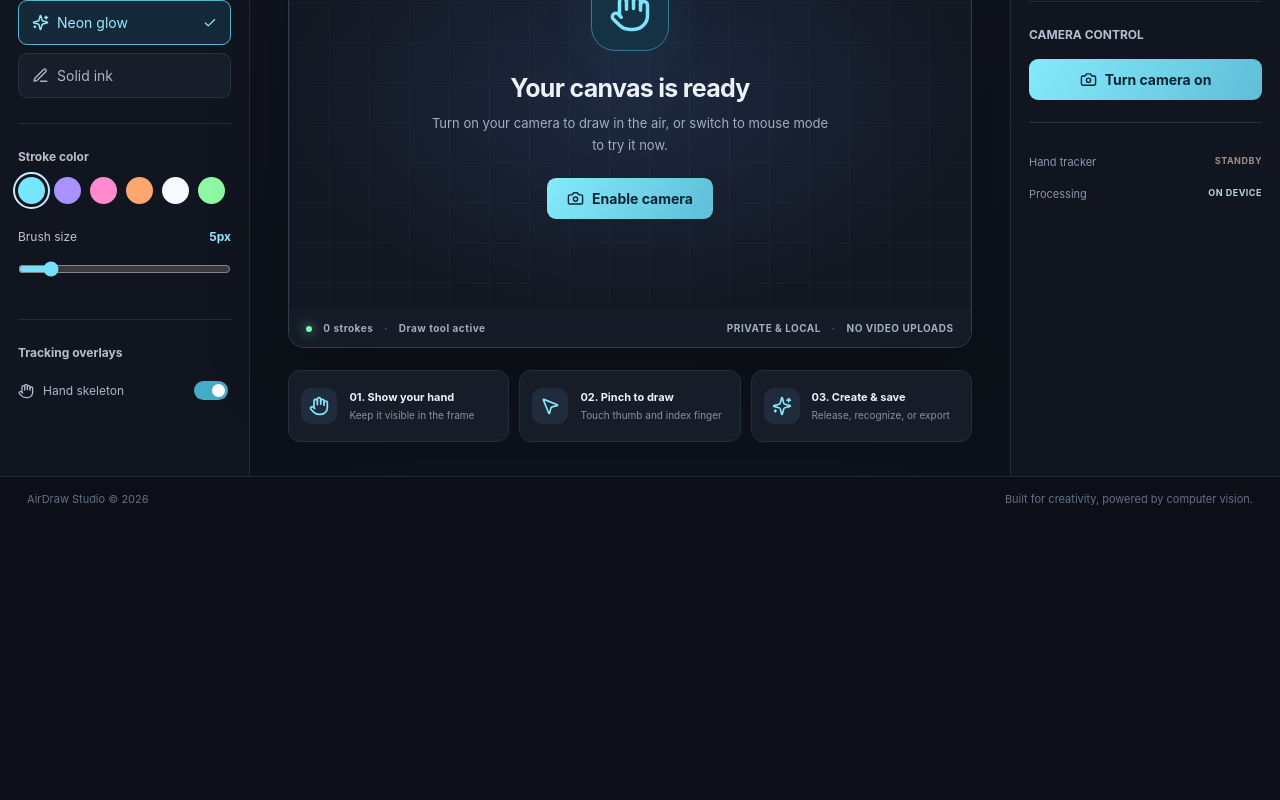
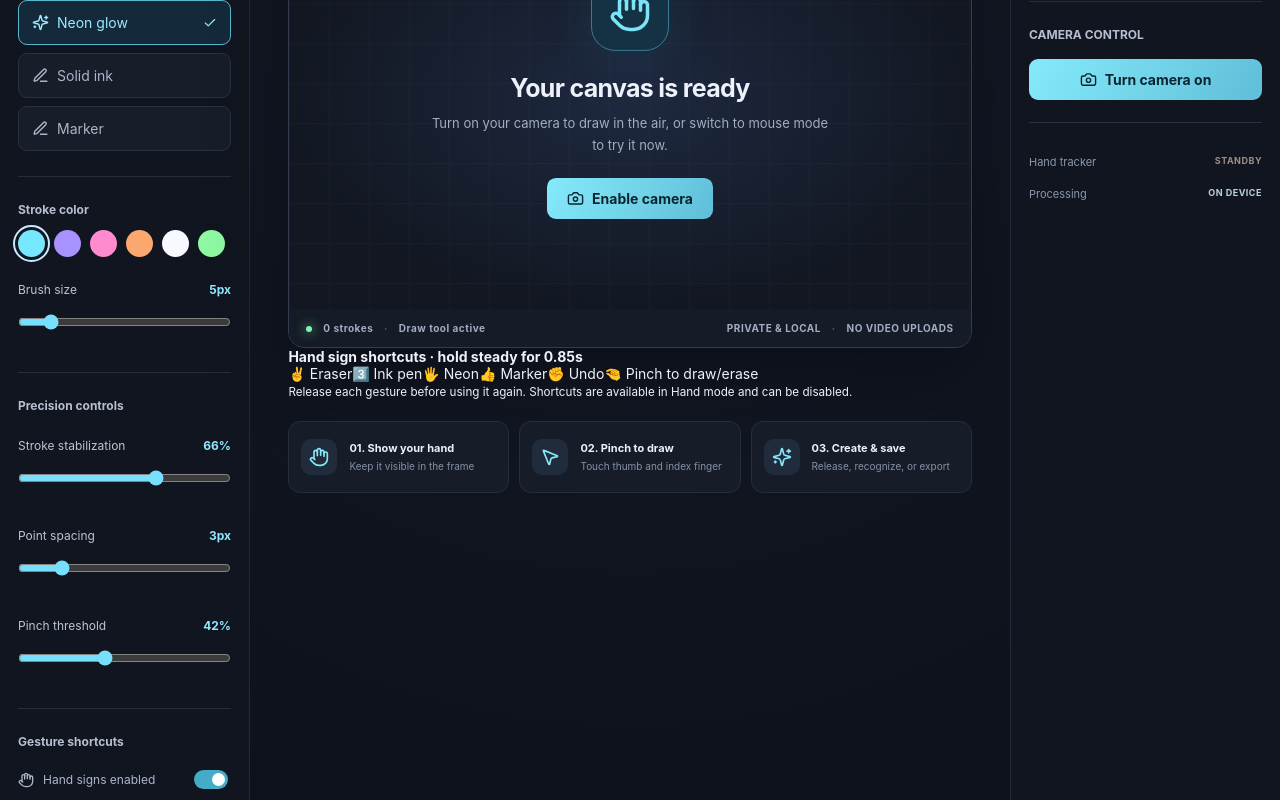
Before and after one commit to KhurramMunir95/airdraw, a Next.js app: page /airdraw/ in a window 1280 px wide. Shown: the part 420-1220 px from the top of the page. Before the commit the page ends 942 px from the top, so only its background shows below. Built offline with nearby package versions, Linux system fonts and the light colour scheme.

Commit message:
feat: wire precise drawing controls and gesture shortcuts with visual feedback

```diff
--- a/components/AirDrawStudio.tsx
+++ b/components/AirDrawStudio.tsx
@@ -3,6 +3,7 @@
 import { useCallback, useEffect, useRef, useState } from "react";
 import { Camera, CameraOff, Download, Eraser, Hand, Sparkles, Type, Undo2, Redo2, Trash2, MousePointer2, RefreshCw, Check, X, PenLine, Settings2 } from "lucide-react";
 
+import { GestureHold, detectHandSign, GESTURE_LABELS, smoothCursor, type HandSign } from "../lib/gestures";
 import { recognizeInk, type OCRResult, type RecognitionMode, type InkStroke } from "../lib/recognition";
 type P = { x: number; y: number };
 type Stroke = InkStroke;
@@ -22,6 +23,20 @@ export default function AirDrawStudio() {
   const overlayRef = useRef<HTMLCanvasElement>(null);
   const trackerRef = useRef<any>(null);
   const streamRef = useRef<MediaStream | null>(null);
+  const gestureHoldRef=useRef(new GestureHold());
+  const cursorRef=useRef<P|null>(null);
+  const [gesturesEnabled,setGesturesEnabled]=useState(true);
+  const gesturesEnabledRef=useRef(true);
+  const [gestureStatus,setGestureStatus]=useState("Show a gesture");
+  const [gestureProgress,setGestureProgress]=useState(0);
+  const gestureStatusRef=useRef("");
+  const [stabilization,setStabilization]=useState(66);
+  const stabilizationRef=useRef(66);
+  const [precision,setPrecision]=useState(3);
+  const precisionRef=useRef(3);
+  const [pinchSensitivity,setPinchSensitivity]=useState(42);
+  const pinchSensitivityRef=useRef(42);
+  const [gestureHelp,setGestureHelp]=useState(true);
   const rafRef = useRef<number>(0);
   const sessionRef = useRef(0);
   const strokesRef = useRef<Stroke[]>([]);
@@ -31,7 +46,7 @@ export default function AirDrawStudio() {
   const modeRef = useRef<"hand"|"mouse">("hand");
   const colorRef = useRef(COLORS[0]);
   const widthRef = useRef(5);
-  const brushRef = useRef<"neon"|"pen">("neon");
+  const brushRef = useRef<"neon"|"pen"|"marker">("neon");
   const [cameraOn, setCameraOn] = useState(false);
   const [loading, setLoading] = useState(false);
   const [loadingStage, setLoadingStage] = useState("Starting camera...");
@@ -41,7 +56,7 @@ export default function AirDrawStudio() {
   const skeletonRef = useRef(true);
   const [color, setColor] = useState(COLORS[0]);
   const [width, setWidth] = useState(5);
-  const [brush, setBrush] = useState<"neon"|"pen">("neon");
+  const [brush, setBrush] = useState<"neon"|"pen"|"marker">("neon");
   const [wordMode, setWordMode] = useState(false);
   const [ocrMode,setOcrMode] = useState<RecognitionMode>("word");
   const [ocrResult,setOcrResult] = useState<OCRResult|null>(null);
@@ -97,10 +112,11 @@ export default function AirDrawStudio() {
       ctx.lineWidth=s.width;
       ctx.lineJoin="round";
       ctx.lineCap="round";
+      ctx.globalAlpha=s.mode==="marker"?.58:1;
       ctx.shadowColor=s.mode === "neon" ? s.color : "transparent";
       ctx.shadowBlur=s.mode === "neon" ? 17 : 0;
       ctx.stroke();
-      ctx.shadowBlur=0;
+      ctx.shadowBlur=0;ctx.globalAlpha=1;
       if(s.points.length===1){ctx.beginPath();ctx.arc(last.x,last.y,s.width/2,0,Math.PI*2);ctx.fillStyle=s.color;ctx.fill();}
     }
   }, []);
@@ -120,7 +136,7 @@ export default function AirDrawStudio() {
       pinchingRef.current=true;
     } else if (activeRef.current) {
       const prev=lastPointRef.current;
-      if(!prev || Math.hypot(point.x-prev.x,point.y-prev.y)>2.3) activeRef.current.points.push(point);
+      if(!prev || Math.hypot(point.x-prev.x,point.y-prev.y)>precisionRef.current) activeRef.current.points.push(point);
     }
     lastPointRef.current=point;
     renderStrokes();
@@ -128,6 +144,7 @@ export default function AirDrawStudio() {
 
   const stopCamera = useCallback(() => {
     sessionRef.current += 1;
+    gestureHoldRef.current.reset();cursorRef.current=null;
     setLoadingStage("Starting camera...");
     cancelAnimationFrame(rafRef.current);
     streamRef.current?.getTracks().forEach(t=>t.stop());
@@ -196,13 +213,34 @@ export default function AirDrawStudio() {
                 for(const {start,end} of vision.HandLandmarker.HAND_CONNECTIONS){const q=p(start),r=p(end);ctx.beginPath();ctx.moveTo(q.x,q.y);ctx.lineTo(r.x,r.y);ctx.stroke();}
                 landmarks.forEach((_:any,i:number)=>{const q=p(i);ctx.beginPath();ctx.arc(q.x,q.y,i===8?6:3,0,Math.PI*2);ctx.fillStyle=i===8?"#fff":"#76e7fc";ctx.fill();});
               }
-              const tip=p(8), thumb=p(4);
-              const distance=Math.hypot(tip.x-thumb.x,tip.y-thumb.y);
-              const pinch=pinchingRef.current ? distance<56 : distance<37;
+              const rawTip=p(8), thumb=p(4);
+              const tip=smoothCursor(cursorRef.current,rawTip,stabilizationRef.current);
+              cursorRef.current=tip;
+              const palmSize=Math.hypot(p(0).x-p(9).x,p(0).y-p(9).y);
+              const pinchRatio=Math.hypot(rawTip.x-thumb.x,rawTip.y-thumb.y)/Math.max(20,palmSize);
+              const threshold=pinchSensitivityRef.current/100;
+              const pinch=pinchingRef.current ? pinchRatio<threshold*1.4 : pinchRatio<threshold;
               if(modeRef.current==="hand") addPoint(tip,pinch);
+              if(gesturesEnabledRef.current && !pinch && !pinchingRef.current){
+                const event=gestureHoldRef.current.update(detectHandSign(landmarks),performance.now());
+                const label=event.candidate?GESTURE_LABELS[event.candidate]:"Show a gesture";
+                if(gestureStatusRef.current!==label){gestureStatusRef.current=label;setGestureStatus(label);}
+                setGestureProgress(Math.round(event.progress*100));
+                if(event.triggered){
+                  const sign=event.triggered;
+                  if(sign==="victory"){toolRef.current="erase";setTool("erase");}
+                  if(sign==="open"){toolRef.current="draw";setTool("draw");brushRef.current="neon";setBrush("neon");}
+                  if(sign==="three"){toolRef.current="draw";setTool("draw");brushRef.current="pen";setBrush("pen");}
+                  if(sign==="thumbs_up"){toolRef.current="draw";setTool("draw");brushRef.current="marker";setBrush("marker");}
+                  if(sign==="fist"){const previous=undoRef.current.pop();if(previous){redoRef.current.push(strokesRef.current.map(s=>({...s,points:s.points.map(v=>({...v}))})));setCanRedo(true);strokesRef.current=previous;setStrokesCount(previous.length);renderStrokes();}}
+                }
+              }else if(pinch)gestureHoldRef.current.reset();
               ctx.beginPath();ctx.arc(tip.x,tip.y,pinch?14:10,0,Math.PI*2);
               ctx.strokeStyle=pinch?"#a2ffa2":"#ffffff";ctx.lineWidth=3;ctx.stroke();
-            }else if(modeRef.current==="hand"){addPoint({x:0,y:0},false);}
+            }else{
+              cursorRef.current=null;gestureHoldRef.current.reset();
+              if(modeRef.current==="hand")addPoint({x:0,y:0},false);
+            }
           }catch(e){console.warn("Tracking frame failed",e);}
         }
         rafRef.current=requestAnimationFrame(tick);
@@ -219,7 +257,7 @@ export default function AirDrawStudio() {
         if(!streamRef.current) setCameraOn(false);
       }
     }finally{if(session===sessionRef.current)setLoading(false);}
-  },[addPoint,loading]);
+  },[addPoint,loading,renderStrokes]);
 
   const recognize = async () => {
     finishStroke();setReading(true);setError("");
@@ -237,7 +275,7 @@ export default function AirDrawStudio() {
   const save=()=>{const c=document.createElement("canvas");c.width=W;c.height=H;const ctx=c.getContext("2d");if(!ctx)return;ctx.drawImage(drawingRef.current!,0,0);const a=document.createElement("a");a.download="airdraw-art.png";a.href=c.toDataURL("image/png");a.click();};
   const mousePoint=(e:React.PointerEvent<HTMLCanvasElement>):P=>{const b=e.currentTarget.getBoundingClientRect();return{x:(e.clientX-b.left)/b.width*W,y:(e.clientY-b.top)/b.height*H};};
   return <main className="app">
-    <header className="topbar"><div className="brand"><div className="brandmark"><Sparkles size={21}/></div><div><strong>AirDraw<span> Studio</span></strong><small>CREATE WITHOUT TOUCHING</small></div></div><div className="headcenter"><span className="pulse"/> {cameraOn?"CAMERA LIVE":"CAMERA OFF"} <span className="headsplit">/</span> HAND {tracking?"DETECTED":"WAITING"} </div><div className="topactions"><span className="version">v2.0</span><a href="https://github.com/KhurramMunir95/airdraw" target="_blank" rel="noopener noreferrer" className="github">GitHub ↗</a></div></header>
+    <header className="topbar"><div className="brand"><div className="brandmark"><Sparkles size={21}/></div><div><strong>AirDraw<span> Studio</span></strong><small>CREATE WITHOUT TOUCHING</small></div></div><div className="headcenter"><span className="pulse"/> {cameraOn?"CAMERA LIVE":"CAMERA OFF"} <span className="headsplit">/</span> HAND {tracking?"DETECTED":"WAITING"} </div><div className="topactions"><span className="version">v3.0</span><a href="https://github.com/KhurramMunir95/airdraw" target="_blank" rel="noopener noreferrer" className="github">GitHub ↗</a></div></header>
     <section className="content">
       <aside className="sidebar"><div className="asidehead"><span>WORKSPACE</span><Settings2 size={16}/></div>
         <div className="paneltitle">Input mode</div>
@@ -247,10 +285,22 @@ export default function AirDrawStudio() {
         <div className="modebuttons"><button className={tool==="draw"?"selected":""} onClick={()=>setActiveTool("draw")}><PenLine size={17}/> Draw</button><button className={tool==="erase"?"selected":""} onClick={()=>setActiveTool("erase")}><Eraser size={17}/> Erase</button></div>
         {tool==="erase" && <><label className="rangehead">Eraser radius <strong>{eraserSize}px</strong></label><input className="slider" type="range" min="10" max="70" value={eraserSize} onChange={e=>{setEraserSize(+e.target.value);eraserSizeRef.current=+e.target.value;}} /></>}
         <div className="sepline"/>
-        <div className="paneltitle">Brush style</div><div className="brushes"><button className={brush==="neon"?"brush selected":"brush"} onClick={()=>{brushRef.current="neon";setBrush("neon");}}><Sparkles size={17}/> Neon glow <Check size={14}/></button><button className={brush==="pen"?"brush selected":"brush"} onClick={()=>{brushRef.current="pen";setBrush("pen");}}><PenLine size={17}/> Solid ink <Check size={14}/></button></div>
+        <div className="paneltitle">Brush style</div><div className="brushes"><button className={brush==="neon"?"brush selected":"brush"} onClick={()=>{brushRef.current="neon";setBrush("neon");}}><Sparkles size={17}/> Neon glow <Check size={14}/></button><button className={brush==="pen"?"brush selected":"brush"} onClick={()=>{brushRef.current="pen";setBrush("pen");}}><PenLine size={17}/> Solid ink <Check size={14}/></button><button className={brush==="marker"?"brush selected":"brush"} onClick={()=>{brushRef.current="marker";setBrush("marker");}}><PenLine size={17}/> Marker <Check size={14}/></button></div>
         <div className="sepline"/>
         <div className="paneltitle">Stroke color</div><div className="swatches">{COLORS.map(c=><button key={c} aria-label={c} onClick={()=>{setColor(c);colorRef.current=c;}} className={c===color?"swatch current":"swatch"} style={{background:c}} />)}</div>
         <label className="rangehead">Brush size <strong>{width}px</strong></label><input className="slider" type="range" min="2" max="26" value={width} onChange={e=>{const n=+e.target.value;setWidth(n);widthRef.current=n;}} />
+        <div className="sepline"/>
+        <div className="paneltitle">Precision controls</div>
+        <label className="rangehead">Stroke stabilization <strong>{stabilization}%</strong></label>
+        <input className="slider" aria-label="Stabilization" type="range" min="0" max="100" value={stabilization} onChange={e=>{setStabilization(+e.target.value);stabilizationRef.current=+e.target.value;}} />
+        <label className="rangehead">Point spacing <strong>{precision}px</strong></label>
+        <input className="slider" type="range" min="1" max="12" step="1" value={precision} onChange={e=>{setPrecision(+e.target.value);precisionRef.current=+e.target.value;}} />
+        <label className="rangehead">Pinch threshold <strong>{pinchSensitivity}%</strong></label>
+        <input className="slider" type="range" min="20" max="75" value={pinchSensitivity} onChange={e=>{setPinchSensitivity(+e.target.value);pinchSensitivityRef.current=+e.target.value;}} />
+        <div className="sepline"/>
+        <div className="paneltitle">Gesture shortcuts</div>
+        <label className="toggle"><span><Hand size={16}/> Hand signs enabled</span><input type="checkbox" checked={gesturesEnabled} onChange={e=>{setGesturesEnabled(e.target.checked);gesturesEnabledRef.current=e.target.checked;gestureHoldRef.current.reset();}} /></label>
+        <label className="toggle"><span>Show gesture guide</span><input type="checkbox" checked={gestureHelp} onChange={e=>setGestureHelp(e.target.checked)} /></label>
         <div className="sepline"/>
         <div className="paneltitle">Tracking overlays</div>
         <label className="toggle"><span><Hand size={16}/> Hand skeleton</span><input type="checkbox" checked={showSkeleton} onChange={e=>{setShowSkeleton(e.target.checked);skeletonRef.current=e.target.checked;}} /></label>
@@ -261,8 +311,10 @@ export default function AirDrawStudio() {
         <div className="canvasframe"><div className="canvastop"><span><span className="dot"/> LIVE CANVAS</span><span>960 × 600 <span className="dim">/</span> {mode.toUpperCase()} MODE</span></div>
           <div className="stage"><video ref={videoRef} muted autoPlay playsInline className={cameraOn?"video visible":"video"} /><div className="gridoverlay"/><canvas ref={drawingRef} width={W} height={H} className="drawing"/><canvas ref={overlayRef} width={W} height={H} className="overlay"/><canvas width={W} height={H} className="mousecanvas" style={{pointerEvents:mode==="mouse"?"auto":"none",touchAction:"none",cursor:mode==="mouse"?"crosshair":"default"}} onPointerDown={e=>{if(mode!=="mouse")return;e.currentTarget.setPointerCapture(e.pointerId);addPoint(mousePoint(e),true);}} onPointerMove={e=>{if(mode==="mouse" && e.buttons===1)addPoint(mousePoint(e),true);}} onPointerUp={()=>{finishStroke();eraseSnapshotRef.current=null;}} onPointerCancel={()=>{finishStroke();eraseSnapshotRef.current=null;}}/>
             {!cameraOn && mode==="hand" && <div className="stageempty"><div className="emptyicon"><Hand size={42}/></div><h2>Your canvas is ready</h2><p>Turn on your camera to draw in the air, or switch to mouse mode to try it now.</p><button onClick={startCamera} disabled={loading} className="primary"><Camera size={17}/>{loading ? loadingStage : "Enable camera"}</button></div>}
+            {cameraOn && gesturesEnabled && mode==="hand" && <div className="gesturehud"><b>{gestureStatus}</b><div className="gesturebar"><span style={{width:gestureProgress+"%"}}/></div></div>}
             {cameraOn && <div className="trackingpill"><span className={tracking?"green":"yellow"}/> {loading ? loadingStage : tracking ? "Hand detected — pinch to draw" : trackerRef.current ? "Show your hand to the camera" : "Hand tracker unavailable — restart camera"}</div>}
           </div><div className="canvasbottom"><div><span className="statusdot"/> {strokesCount} strokes <span className="midpoint">·</span> {tool==="erase"?"Eraser active":"Draw tool active"}</div><div>PRIVATE & LOCAL <span className="midpoint">·</span> NO VIDEO UPLOADS</div></div></div>
+        {gestureHelp && <div className="gestureguide"><b>Hand sign shortcuts · hold steady for 0.85s</b><div><span>✌ Eraser</span><span>3️⃣ Ink pen</span><span>🖐 Neon</span><span>👍 Marker</span><span>✊ Undo</span><span>🤏 Pinch to draw/erase</span></div><small>Release each gesture before using it again. Shortcuts are available in Hand mode and can be disabled.</small></div>}
         {error && <div className="error"><span>{error}</span><button onClick={()=>setError("")}><X size={14}/></button></div>}
         <div className="instructions"><div><span className="instructionicon"><Hand size={20}/></span><div><b>01. Show your hand</b><small>Keep it visible in the frame</small></div></div><div><span className="instructionicon"><MousePointer2 size={20}/></span><div><b>02. Pinch to draw</b><small>Touch thumb and index finger</small></div></div><div><span className="instructionicon"><Sparkles size={20}/></span><div><b>03. Create & save</b><small>Release, recognize, or export</small></div></div></div>
       </div>
```
